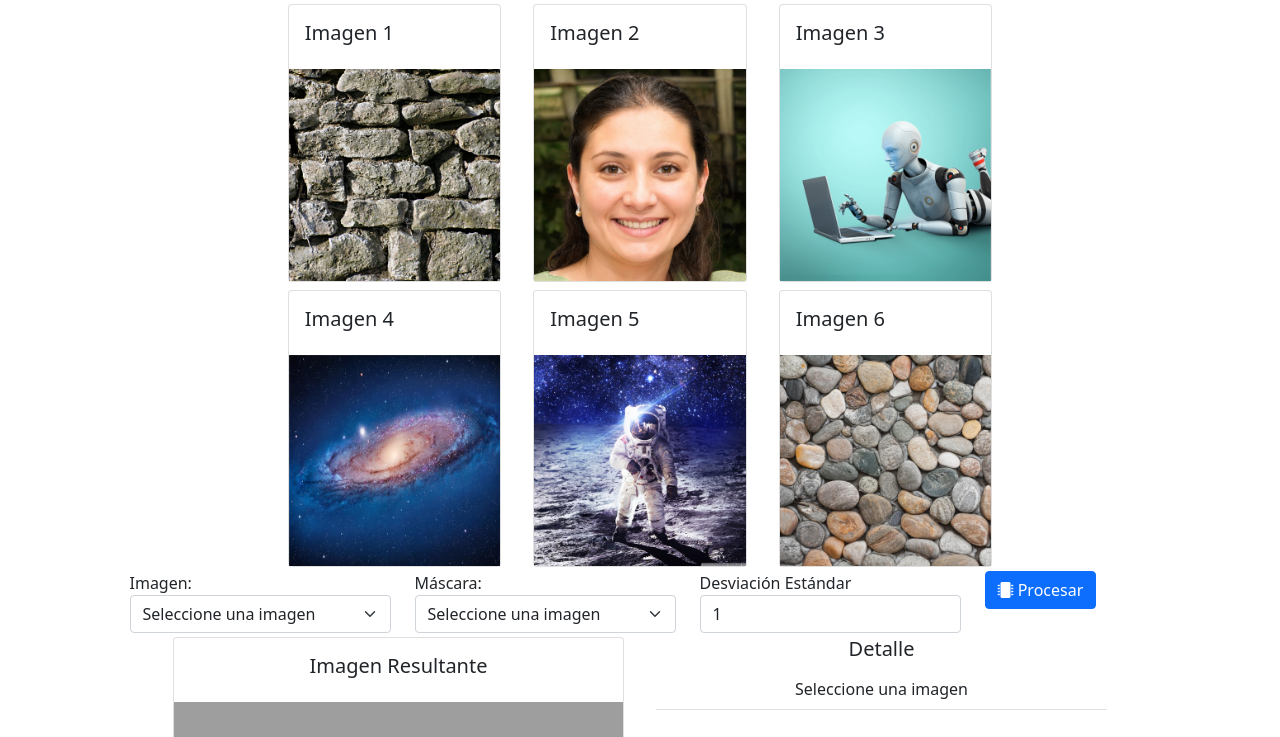
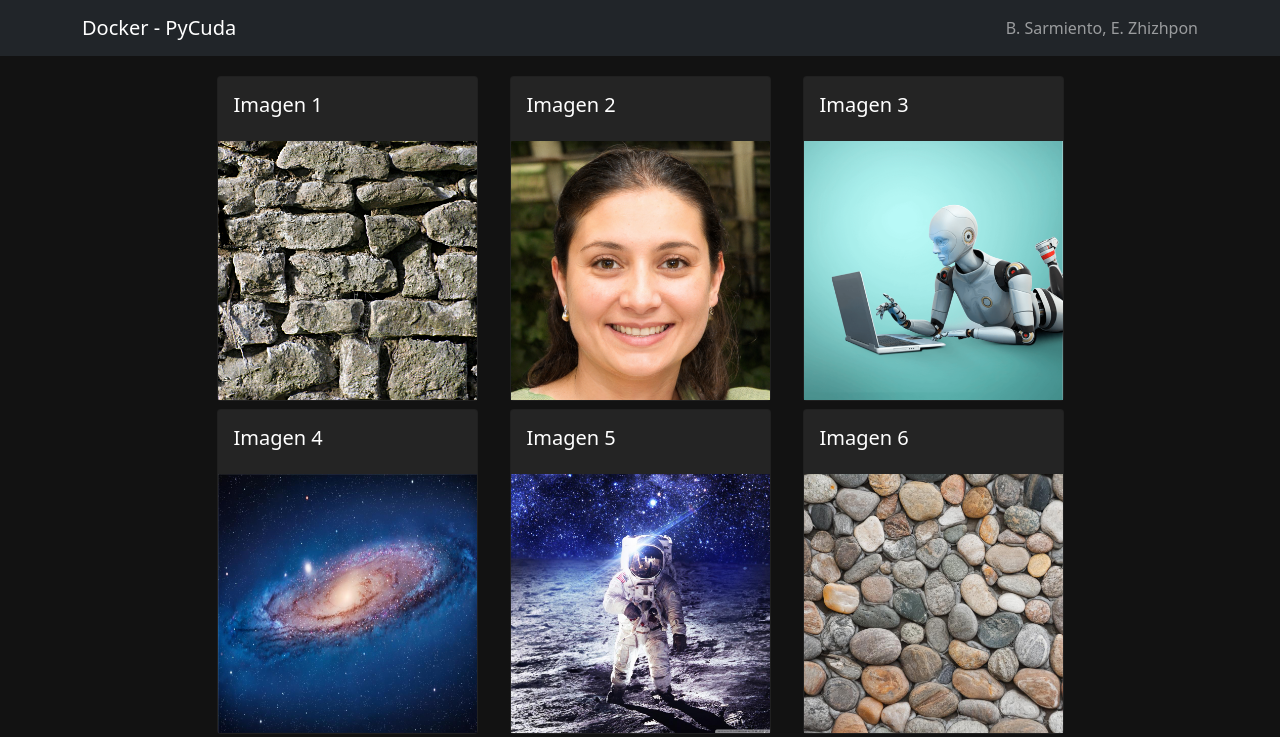
Before and after one commit to bryansb/dockerized-gauss-filter, a Django app: page / in a window 1280 px wide. Shown: the top 737 px of the page. Run offline with Django 3.2, Linux system fonts and the light colour scheme; some libraries are stand-ins or nearby versions; grey boxes are pictures that could not be loaded.

Commit message:
Estilos y comunicación con el servicio

```diff
--- a/core/logic/gaussian_blur.py
+++ b/core/logic/gaussian_blur.py
@@ -24,17 +24,16 @@ sigma = None
 pathName = None
 image_size = None
 
-# cuda.init()
-# ctx = make_default_context()
+def create_dir(path):
+    if not os.path.exists(path):
+        os.makedirs(path)
 
 def imread(path):
     image = np.array(Image.open(path), dtype=np.uint8)
-    # image = np.array(Image.open(path).convert('L'))
     return (image, image.shape)
 
 def save_image(image, name='gauss_image.png'):
     image = Image.fromarray(image)
-    # image = Image.fromarray(np.uint8(image), 'L')
     image.save(name)
 
 def split_channels(img):
@@ -118,7 +117,7 @@ def run_with_cuda(path, kernel_size_i, sigma_value, name='gauss_image_cuda.png')
 
     final_time = time_r + time_g + time_b
 
-    print('[INFO] Process')
+    print('[INFO] Process finished')
 
     image = merge_channels(image_r_out, image_g_out, image_b_out, image_size)
     file_name = get_image_name(path)
@@ -203,3 +202,5 @@ def run_with_cpu(path, kernel_size, sigma_value, name='gauss_image_cpu.png'):
     save_image(image_out, name=pathName)
     print(f'{image_size[0]},{image_size[1]},{final_time}')
     return image
+
+create_dir(os.path.join(settings.BASE_DIR, OUTPUT_IMAGE_RESULT))
--- a/core/static/css/base.css
+++ b/core/static/css/base.css
@@ -8,3 +8,100 @@
     max-width: 400px;
     /* padding: 5px; */
 }
+
+body {
+    /* min-height: 110vh; */
+    /* background-color: #4ca1af;
+    background-image: linear-gradient(135deg, #4ca1af 0%, #c4e0e5 100%); */
+    /* background-color: #BB8FCE;
+    background-image: linear-gradient(135deg, #2E4053 0%, #5D6D7E 100%); */
+    background-color: #BB8FCE;
+    background-image: linear-gradient(135deg, #121212 0%, #121212 100%);
+    color:#fff;
+}
+
+.form-results{
+    background-color: #242424;
+    padding: 5px;
+    border-radius: 10px;
+    /* box-shadow: 0px 0px 3px #888888; */
+}
+
+.panel-dark {
+    background-color: #242424;
+    color: #fff;
+}
+
+.input-dark{
+    background-color: #525252;
+    color: #fff;
+}
+
+.input-dark:hover{
+    background-color: #676767;
+    color: #fff;
+}
+
+.input-dark:active{
+  border: 1px solid #995eff79;
+  transition: none;
+}
+
+.input-dark:focus {
+  outline: none;
+  box-shadow: none;
+}
+
+.input-dark:disabled:hover,
+.input-dark[disabled]:hover {
+  background-color: #242424;
+  color: #555;
+}
+
+/** INPUT TEXT **/
+.input-text-dark{
+    background-color: #525252;
+    border: 1px solid transparent;
+    color: #fff;
+}
+
+.input-text-dark:hover{
+    background-color: #676767;
+    color: #fff;
+}
+
+.input-text-dark:active{
+  border: 1px solid #995eff79;
+  transition: none;
+}
+
+.input-text-dark:focus {
+  outline: none;
+  box-shadow: none;
+  border: 1px solid #995eff79;
+}
+
+.form-control {
+    /* border: 1px; */
+    outline: none;
+    box-shadow: none;
+}
+
+/*************/
+
+table {
+    /* border:1px solid #373737; */
+    margin-top:20px;
+    color: #fff;
+}
+
+table thead th{
+    border:1px solid transparent !important;
+    background-color: #2C2C2C;
+    color: #fff;
+}
+
+table td, table th{
+    border-bottom:1px solid #373737;
+    color: #fff;
+}
--- a/core/static/js/base.js
+++ b/core/static/js/base.js
@@ -15,9 +15,10 @@ function process(){
             } else {
                 document.getElementById("img-result-process").src = "/static/img/empty.png";
             }
-
             document.getElementById('process-btn').disabled = false;
         });
+    } else {
+        document.getElementById('process-btn').disabled = false;
     }
 }
 
@@ -61,3 +62,7 @@ function print(data) {
 
     document.getElementById("table-result-detail").innerHTML = html;
 }
+
+$(function () {
+    $('[data-toggle="tooltip"]').tooltip()
+})
--- a/core/templates/core/index.html
+++ b/core/templates/core/index.html
@@ -12,7 +12,7 @@
 
     <script src="{% static 'vendor/jquery-3.6.0.min.js' %}" ></script>
     <!-- <script src="{% static 'vendor/popper.min.js' %}" ></script> -->
-    <script src="{% static 'vendor/bootstrap/js/bootstrap.min.js' %}" ></script>
+    <script src="{% static 'vendor/bootstrap/js/bootstrap.bundle.min.js' %}" ></script>
 
 
     <link rel="stylesheet" href="{% static 'css/base.css' %}"/>
@@ -21,69 +21,78 @@
     <title>Inicio</title>
 </head>
 <body>
-    <div class="container col-12">
+    <header>
+        <nav class="navbar navbar-dark bg-dark">
+            <div class="container">
+                <a class="navbar-brand" href="#">Docker - PyCuda</a>
+                <span class="navbar-text">B. Sarmiento, E. Zhizhpon</span>
+            </div>
+
+        </nav>
+    </header>
+    <section class="container col-12 mt-3">
         <div class="row">
-            <div class="col-10 mx-auto">
+            <div class="col-12 mx-auto">
                 <div class="row justify-content-center">
                     <div class="col-3 m-1">
-                        <div class="card">
+                        <div class="card panel-dark">
                             <div class="card-body">
                                 <h5 class="card-title">Imagen 1</h5>
                             </div>
-                            <img class="card-img-botton" src="{% static 'img/1.jpg'%}" alt="Imagen de un bosque chido"/>
+                            <img class="card-img-botton" src="{% static 'img/1.jpg'%}" alt="Imagen 1"/>
                         </div>
                     </div>
                     <div class="col-3 m-1">
-                        <div class="card">
+                        <div class="card panel-dark">
                             <div class="card-body">
                                 <h5 class="card-title">Imagen 2</h5>
                             </div>
-                            <img class="card-img-botton" src="{% static 'img/2.jpg'%}" alt="Imagen de un bosque chido"/>
+                            <img class="card-img-botton" src="{% static 'img/2.jpg'%}" alt="Imagen 2"/>
                         </div>
                     </div>
                     <div class="col-3 m-1">
-                        <div class="card">
+                        <div class="card panel-dark">
                             <div class="card-body">
                                 <h5 class="card-title">Imagen 3</h5>
                             </div>
-                            <img class="card-img-botton" src="{% static 'img/3.png'%}" alt="Imagen de un bosque chido"/>
+                            <img class="card-img-botton" src="{% static 'img/3.png'%}" alt="Imagen 3"/>
                         </div>
                     </div>
                 </div>
                 <div class="row justify-content-center">
                     <div class="col-3 m-1">
-                        <div class="card">
+                        <div class="card panel-dark">
                             <div class="card-body">
                                 <h5 class="card-title">Imagen 4</h5>
                             </div>
-                            <img class="card-img-botton" src="{% static 'img/4.jpg'%}" alt="Imagen de un bosque chido"/>
+                            <img class="card-img-botton" src="{% static 'img/4.jpg'%}" alt="Imagen 4"/>
                         </div>
                     </div>
                     <div class="col-3 m-1">
-                        <div class="card">
+                        <div class="card panel-dark">
                             <div class="card-body">
                                 <h5 class="card-title">Imagen 5</h5>
                             </div>
-                            <img class="card-img-botton" src="{% static 'img/5.jpg'%}" alt="Imagen de un bosque chido"/>
+                            <img class="card-img-botton" src="{% static 'img/5.jpg'%}" alt="Imagen 5"/>
                         </div>
                     </div>
                     <div class="col-3 m-1">
-                        <div class="card">
+                        <div class="card panel-dark">
                             <div class="card-body">
                                 <h5 class="card-title">Imagen 6</h5>
                             </div>
-                            <img class="card-img-botton" src="{% static 'img/6.jpg'%}" alt="Imagen de un bosque chido"/>
+                            <img class="card-img-botton" src="{% static 'img/6.jpg'%}" alt="Imagen 6"/>
                         </div>
                     </div>
                 </div>
             </div>
         </div>
 
-        <div class="row justify-content-center">
-            <div class="col-3">
+        <div class="row justify-content-center mt-3 border border-dark rounded-3 p-2">
+            <div class="col-3 mx-auto">
                 <label for="img-select">Imagen:</label>
-                <select class="form-select" aria-label="" id="img-select">
-                    <option selected>Seleccione una imagen</option>
+                <select class="form-select input-text-dark" aria-label="" id="img-select">
+                    <option selected value="null">Seleccione una imagen</option>
                     <option value="{% static 'img/1.jpg'%}">Imagen 1</option>
                     <option value="{% static 'img/2.jpg'%}">Imagen 2</option>
                     <option value="{% static 'img/3.png'%}">Imagen 3</option>
@@ -92,9 +101,9 @@
                     <option value="{% static 'img/6.jpg'%}">Imagen 6</option>
                 </select>
             </div>
-            <div class="col-3">
+            <div class="col-3 mx-auto">
                 <label for="kernel-select">Máscara:</label>
-                <select class="form-select" aria-label="" id="kernel-select">
+                <select class="form-select input-text-dark" aria-label="" id="kernel-select">
                     <option value="null" selected>Seleccione una imagen</option>
                     <option value="3">Kernel 3x3</option>
                     <option value="5">Kernel 5x5</option>
@@ -103,24 +112,24 @@
                     <option value="15">Kernel 15x15</option>
                 </select>
             </div>
-            <div class="col-3">
+            <div class="col-3 mx-auto">
                 <label for="sigma-value">Desviación Estándar</label>
-                <input type="number" class="form-control" value="1" id="sigma-value"/>
+                <input type="number" class="form-control input-text-dark" value="1" id="sigma-value"/>
             </div>
-            <div class="col-2">
-                <button type="button" class="btn btn-primary" onclick="process();" id="process-btn">
+            <div class="col-2 mx-auto my-auto">
+                <button type="button" class="btn input-dark btn-lg" onclick="process();" id="process-btn">
                     <i class="fas fa-microchip"></i> Procesar
                 </button>
             </div>
         </div>
 
-        <div class="row justify-content-center text-center">
+        <div class="row justify-content-center text-center mt-3">
             <div class="col-5 m-1">
-                <div class="card">
+                <div class="card panel-dark">
                     <div class="card-body">
                         <h5 class="card-title">Imagen Resultante</h5>
                     </div>
-                    <img class="card-img-botton" src="{% static 'img/empty.png'%}" alt="Imagen de un bosque chido" id="img-result-process"/>
+                    <img class="card-img-botton" src="{% static 'img/empty.png'%}" alt="Imagen resultante" id="img-result-process"/>
                 </div>
             </div>
             <div class="col-5 m-1">
@@ -129,13 +138,23 @@
                     <table class="table" id="table-result-detail">
                         <tbody>
                             <tr>
-                                <td>Seleccione una imagen</td>
+                                <td>Seleccione una imagen...</td>
                             </tr>
                         </tbody>
                     </table>
                 </div>
             </div>
         </div>
-    </div>
+    </section>
+    <footer class="page-footer container mt-auto">
+        <div class="row justify-content-center" style="margin-top: 40px;">
+            <div class="col-12 text-center" style="padding: 20px;">
+                <span>
+                    Nuvarmy S.A. &nbsp;<i class="fas fa-heartbeat" data-toggle="tooltip" data-placement="top" title="#HablenPsMudos"></i>
+                    &nbsp; 2021
+                </span>
+            </div>
+        </div>
+    </footer>
 </body>
 </html>
```
Also changed, not shown: 1 other file.
